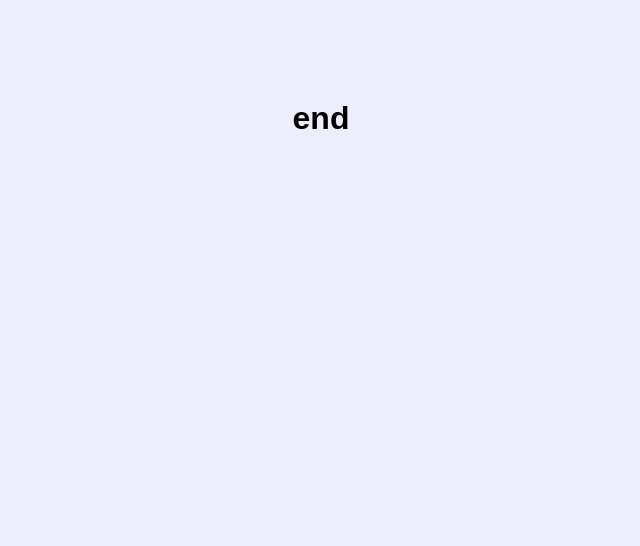
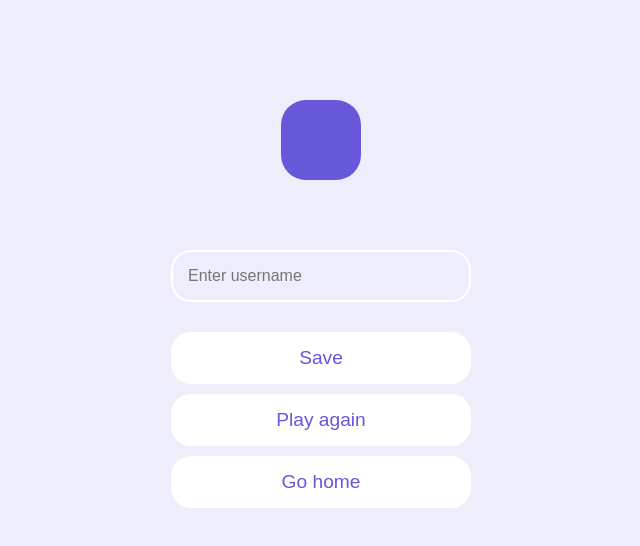
Before and after one commit to mehrsasirousmehr/quiz-app, a plain HTML site: page end.html in a window 1280 px wide. Shown: the whole page, without its empty margins (319-959 px from the left). Drawn offline with Linux system fonts and the light colour scheme.

Commit message:
create end page

```diff
--- /dev/null
+++ b/css/end.css
@@ -0,0 +1,50 @@
+p {
+    width: 80px;
+    height: 80px;
+    color: #fff;
+    background-color: #6757d9;
+    font-size: 3rem;
+    font-weight: 600;
+    border-radius: 25px;
+    line-height: 80px;
+    text-align: center;
+    margin-bottom: 70px;
+}
+
+input {
+    width: 300px;
+    border: 2px solid #fff;
+    background-color: #eeedfb;
+    padding: 15px;
+    font-size: 1rem;
+    border-radius: 20px;
+    margin-bottom: 30px;
+    transition: all 0.2s ease-in;
+}
+
+input:focus {
+    outline: none;
+    border-color: #6757d9;
+}
+
+button,
+a {
+    background-color: #fff;
+    border: none;
+    border-radius: 20px;
+    width: 300px;
+    padding: 15px;
+    margin-bottom: 10px;
+    font-size: 1.2rem;
+    text-align: center;
+    text-decoration: none;
+    color: #6757d9;
+    cursor: pointer;
+    transition: all 0.2s ease-in;
+}
+
+button:hover,
+a:hover {
+    background-color: #6757d9;
+    color: #fff;
+}
--- a/end.html
+++ b/end.html
@@ -1,12 +1,21 @@
 <!DOCTYPE html>
 <html lang="en">
-<head>
-    <meta charset="UTF-8">
-    <meta name="viewport" content="width=device-width, initial-scale=1.0">
-    <link rel="stylesheet" href="css/global.css">
-    <title>end</title>
-</head>
-<body>
-    <h1>end</h1>
-</body>
+    <head>
+        <meta charset="UTF-8" />
+        <meta name="viewport" content="width=device-width, initial-scale=1.0" />
+        <link rel="stylesheet" href="css/global.css" />
+        <link rel="stylesheet" href="css/end.css" />
+        <title>End</title>
+    </head>
+    <body>
+        <!-- show user score -->
+        <p></p>
+
+        <input type="text" placeholder="Enter username" />
+        <button>Save</button>
+        <a href="/game.html">Play again</a>
+        <a href="/">Go home</a>
+
+        <script src="js/end.js"></script>
+    </body>
 </html>
```
Also changed, not shown: js/end.js (added).
